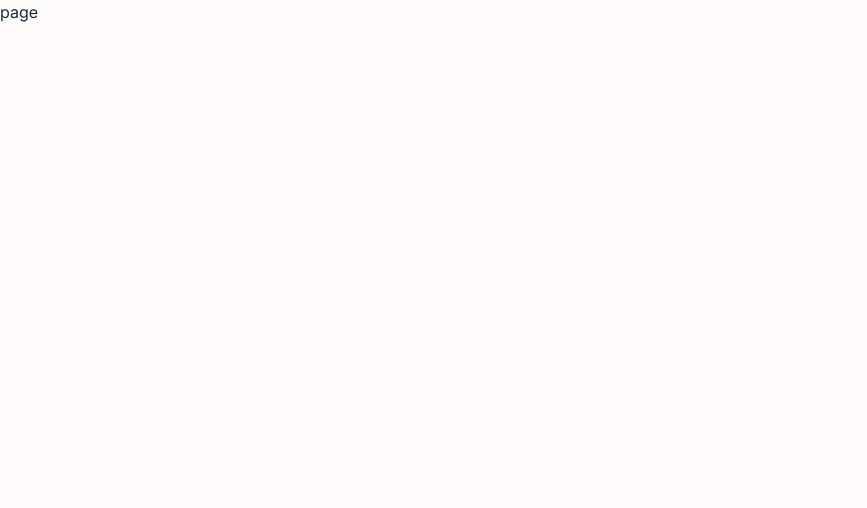
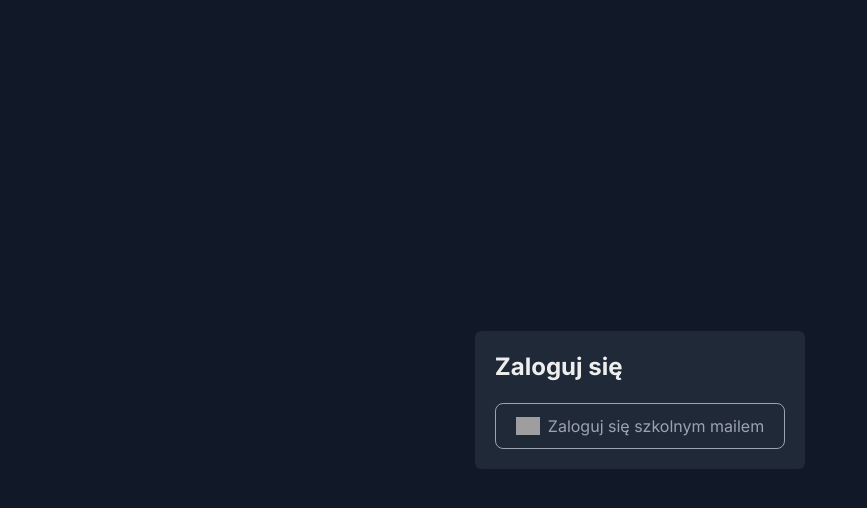
Before and after one commit to LordPrinz/christmas-game-dzajm, a Next.js app: page /auth/signIn in a window 1280 px wide. Shown: the top 508 px of the page, without its empty margins (0-867 px from the left). Built offline with nearby package versions, Linux system fonts and the light colour scheme; grey boxes are pictures that could not be loaded.

Commit message:
Setup login page

```diff
--- /dev/null
+++ b/src/app/auth/signIn/_components/AzureLogin.tsx
@@ -0,0 +1,19 @@
+"use client";
+
+import Image from "next/image";
+
+const AzureLogin = () => {
+	return (
+		<div className="flex items-center gap-2 px-5 py-2.5 border border-[#9CA3AF] rounded-lg">
+			<Image
+				src="https://authjs.dev/img/providers/azure.svg"
+				width={24}
+				height={24}
+				alt="Azure image"
+			/>
+			<span className="text-[#9CA3AF]">Zaloguj się szkolnym mailem</span>
+		</div>
+	);
+};
+
+export default AzureLogin;
--- /dev/null
+++ b/src/app/auth/signIn/_components/LoginForm.tsx
@@ -0,0 +1,16 @@
+import Image from "next/image";
+import React from "react";
+import AzureLogin from "./AzureLogin";
+
+const LoginForm = () => {
+	return (
+		<div className="p-5 bg-[#1f2937] text-[#eee] rounded-md">
+			<h2 className="font-bold text-2xl">Zaloguj się</h2>
+			<div className="mt-5">
+				<AzureLogin />
+			</div>
+		</div>
+	);
+};
+
+export default LoginForm;
--- a/src/app/auth/signIn/page.tsx
+++ b/src/app/auth/signIn/page.tsx
@@ -1,7 +1,12 @@
 import React from "react";
+import LoginForm from "./_components/LoginForm";
 
 const LoginPage = () => {
-	return <div>page</div>;
+	return (
+		<div className="h-full flex items-center justify-center bg-[#111827]">
+			<LoginForm />
+		</div>
+	);
 };
 
 export default LoginPage;
```
